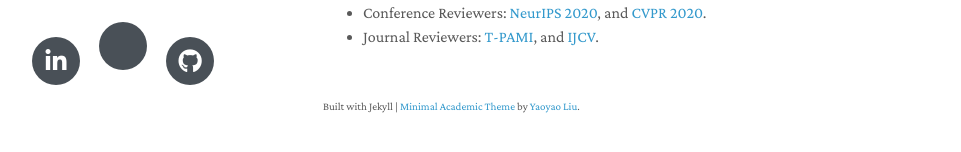
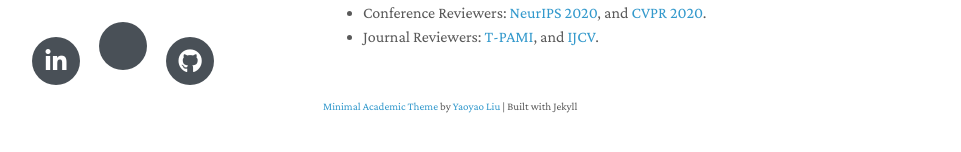
Before and after one commit to yaoyao-liu/minimal-light, a Jekyll site: the page built from index.md, in a window 1280 px wide and 1297 px high. Shown: the part 1110-1262 px from the top of the window, without its empty margins (147-1108 px from the left). Built offline with Jekyll 4.4.1, drawn with Linux system fonts in a browser that asks for light colours; nearby versions of some CDN libraries; a style sheet for code colours, icons or effects is not loaded; our own code applies the rules of GitHub Pages for plain Markdown files.

Commit message:
Update homepage.html

```diff
--- a/_layouts/homepage.html
+++ b/_layouts/homepage.html
@@ -48,7 +48,7 @@
 
       <br>
 
-      <p><small>Built with Jekyll | <a href="https://github.com/yaoyao-liu/minimal-academic" target="_blank" rel="noopener">Minimal Academic Theme</a> by <a href="https://yyliu.net/" target="_blank" rel="noopener">Yaoyao Liu</a>.</small></p>
+      <p><small><a href="https://github.com/yaoyao-liu/minimal-academic" target="_blank" rel="noopener">Minimal Academic Theme</a> by <a href="https://yyliu.net/" target="_blank" rel="noopener">Yaoyao Liu</a> | Built with Jekyll</small></p>
 
       </section>
       <footer>
```
